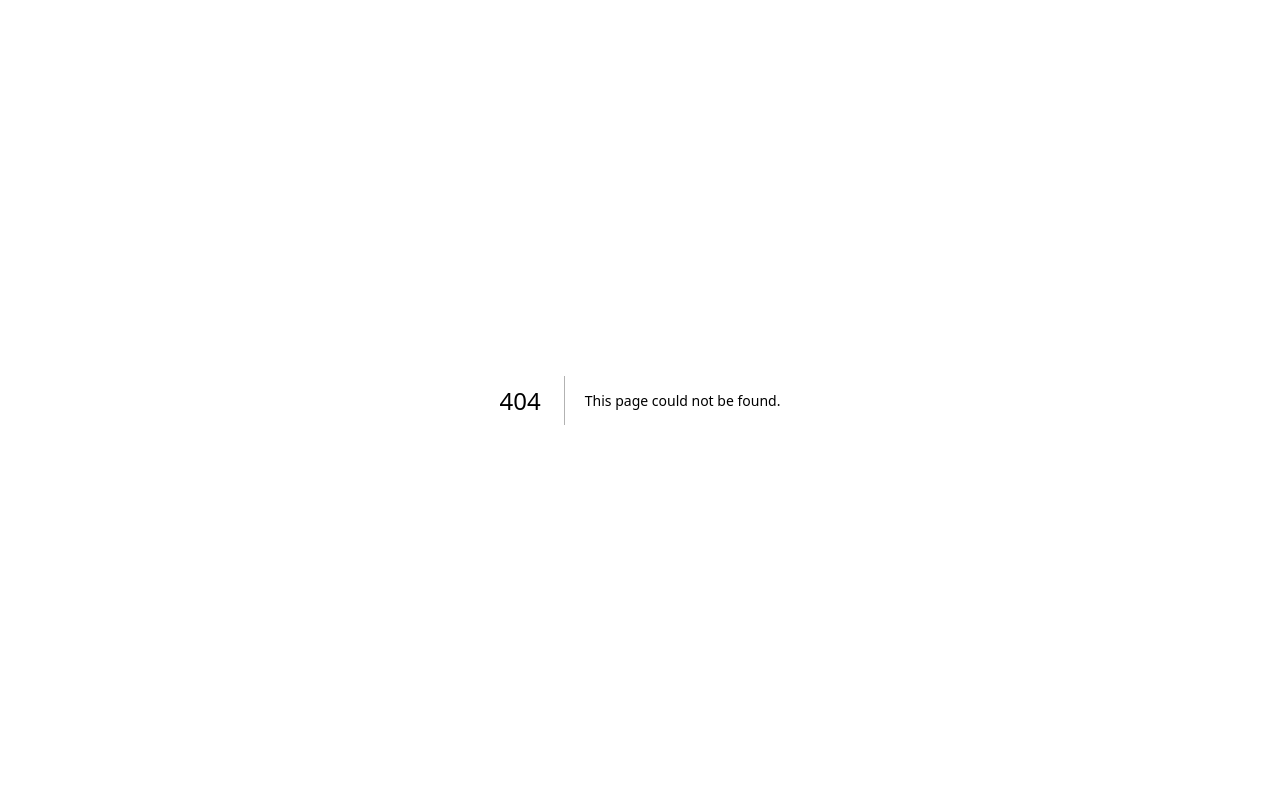
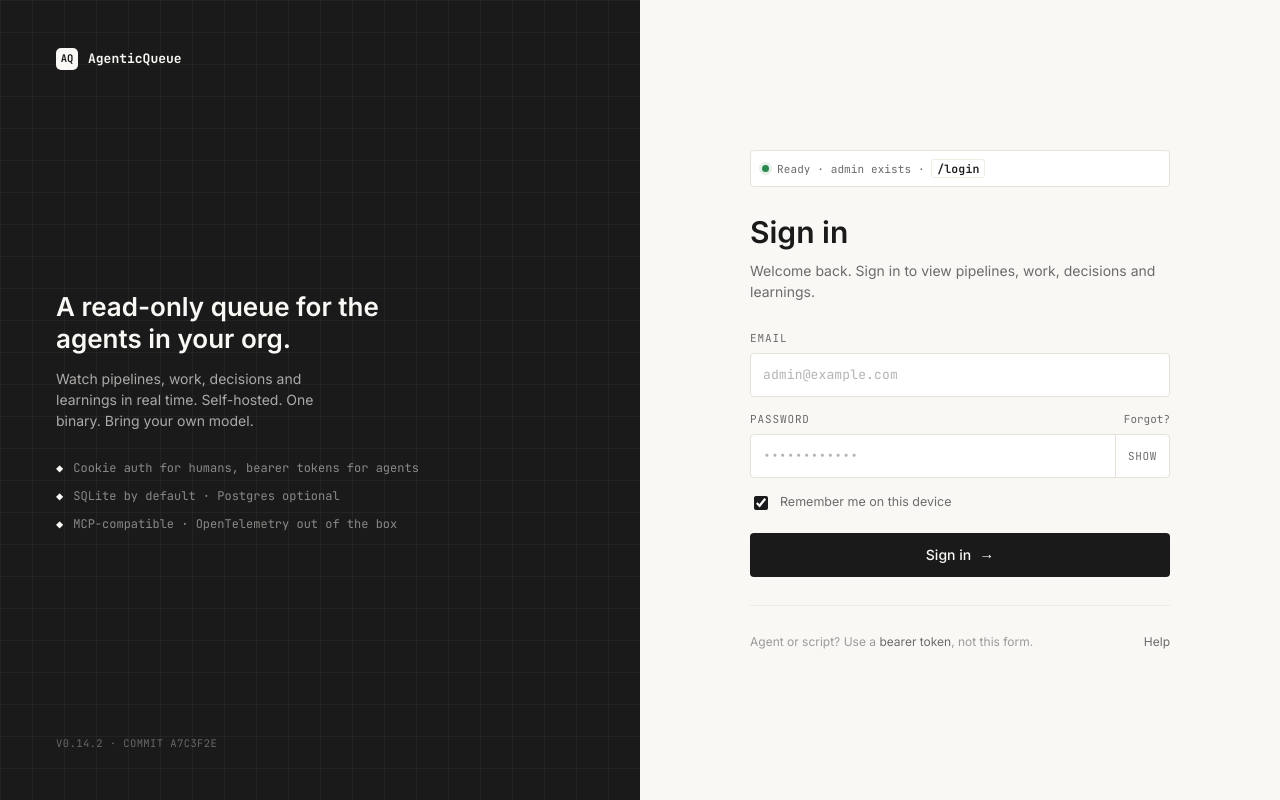
Before and after one commit to agenticqueue/agenticqueue, a Next.js app in the folder apps/web/: page /login in a window 1280 px wide. Before the commit this address had no page. Built offline with nearby package versions, Linux system fonts and the light colour scheme.

Commit message:
Add split login page

```diff
--- a/apps/web/app/(auth)/_components/split-pitch.tsx
+++ b/apps/web/app/(auth)/_components/split-pitch.tsx
@@ -11,36 +11,38 @@ type SplitPitchProps = Readonly<{
 
 export function SplitPitch({ children, variant = "setup" }: SplitPitchProps) {
   return (
-    <div className={styles.split} data-auth-variant={variant}>
-      <aside className={styles.splitLeft}>
-        <div className={styles.pitchBrand}>
-          <span className={styles.brandMark}>AQ</span>
-          <span className={styles.brandName}>AgenticQueue</span>
+    <div className={`${styles.split} split`} data-auth-variant={variant}>
+      <aside className={`${styles.splitLeft} split-left`}>
+        <div className={`${styles.pitchBrand} pitch-brand`}>
+          <span className={`${styles.brandMark} brand-mark`}>AQ</span>
+          <span className={`${styles.brandName} brand-name`}>AgenticQueue</span>
         </div>
-        <div className={styles.pitch}>
+        <div className={`${styles.pitch} pitch`}>
           <h2>A read-only queue for the agents in your org.</h2>
           <p>
             Watch pipelines, work, decisions and learnings in real time.
             Self-hosted. One binary. Bring your own model.
           </p>
-          <ul className={styles.pitchFeats}>
+          <ul className={`${styles.pitchFeats} pitch-feats`}>
             <li>
-              <span className={styles.dot}>◆</span>
+              <span className={`${styles.dot} dot`}>◆</span>
               Cookie auth for humans, bearer tokens for agents
             </li>
             <li>
-              <span className={styles.dot}>◆</span>
+              <span className={`${styles.dot} dot`}>◆</span>
               SQLite by default · Postgres optional
             </li>
             <li>
-              <span className={styles.dot}>◆</span>
+              <span className={`${styles.dot} dot`}>◆</span>
               MCP-compatible · OpenTelemetry out of the box
             </li>
           </ul>
         </div>
-        <div className={styles.pitchFoot}>v0.14.2 · commit a7c3f2e</div>
+        <div className={`${styles.pitchFoot} pitch-foot`}>
+          v0.14.2 · commit a7c3f2e
+        </div>
       </aside>
-      <main className={styles.splitRight}>
+      <main className={`${styles.splitRight} split-right`}>
         <div className={styles.splitRightInner}>{children}</div>
       </main>
     </div>
--- a/apps/web/app/(auth)/setup/setup.module.css
+++ b/apps/web/app/(auth)/setup/setup.module.css
@@ -99,6 +99,17 @@
   color: var(--ink-faint);
   font-family: var(--font-mono);
   font-size: 11px;
+}
+
+.setupPanel :global(.field-hint a) {
+  color: var(--ink-muted);
+  text-decoration: none;
+}
+
+.setupPanel :global(.field-hint a:hover) {
+  color: var(--ink);
+  text-decoration: underline;
+  text-underline-offset: 3px;
 }
 
 .setupPanel :global(.field-note) {
@@ -245,6 +256,51 @@
   font-size: 15px;
 }
 
+.setupPanel :global(.remember) {
+  display: inline-flex;
+  align-items: center;
+  gap: 9px;
+  color: var(--ink-muted);
+  cursor: pointer;
+  font-size: 12.5px;
+  line-height: 1.3;
+  margin: 1px 0 2px;
+  user-select: none;
+}
+
+.setupPanel :global(.remember input) {
+  width: 14px;
+  height: 14px;
+  accent-color: var(--ink);
+}
+
+.setupPanel :global(.divider) {
+  height: 1px;
+  width: 100%;
+  background: var(--border-subtle);
+}
+
+.setupPanel :global(.foot) {
+  display: flex;
+  align-items: center;
+  justify-content: space-between;
+  gap: 14px;
+  color: var(--ink-faint);
+  font-size: 12px;
+  line-height: 1.4;
+}
+
+.setupPanel :global(.foot a) {
+  color: var(--ink-muted);
+  text-decoration: none;
+}
+
+.setupPanel :global(.foot a:hover) {
+  color: var(--ink);
+  text-decoration: underline;
+  text-underline-offset: 3px;
+}
+
 .setupPanel :global(.error) {
   color: var(--danger);
   font-family: var(--font-mono);
@@ -374,3 +430,10 @@
   font-size: 11.5px;
   padding: 1px 5px;
 }
+
+@media (max-width: 520px) {
+  .setupPanel :global(.foot) {
+    align-items: flex-start;
+    flex-direction: column;
+  }
+}
--- /dev/null
+++ b/apps/web/app/login/layout.tsx
@@ -0,0 +1,31 @@
+import type { ReactNode } from "react";
+import { Inter, JetBrains_Mono } from "next/font/google";
+
+import styles from "../(auth)/auth-layout.module.css";
+
+const inter = Inter({
+  display: "swap",
+  subsets: ["latin"],
+  variable: "--font-inter",
+});
+
+const jetBrainsMono = JetBrains_Mono({
+  display: "swap",
+  subsets: ["latin"],
+  variable: "--font-jetbrains-mono",
+});
+
+export default function LoginLayout({
+  children,
+}: Readonly<{
+  children: ReactNode;
+}>) {
+  return (
+    <section
+      className={`${inter.variable} ${jetBrainsMono.variable} ${styles.authShell}`}
+      data-auth-route="login"
+    >
+      {children}
+    </section>
+  );
+}
--- /dev/null
+++ b/apps/web/app/login/page.tsx
@@ -0,0 +1,250 @@
+"use client";
+
+import { FormEvent, ReactNode, useEffect, useState } from "react";
+import { useRouter } from "next/navigation";
+
+import { SplitPitch } from "../(auth)/_components/split-pitch";
+import styles from "../(auth)/setup/setup.module.css";
+
+const EMAIL_RE = /^[^\s@]+@[^\s@]+\.[^\s@]+$/;
+const REMEMBER_EMAIL_KEY = "aq_email";
+
+type FieldKey = "email" | "password";
+type FieldErrors = Partial<Record<FieldKey, string>>;
+
+type SessionPayload = {
+  apiBaseUrl?: string;
+  error?: string;
+  message?: string;
+  status?: number;
+  user?: {
+    email?: string;
+    is_admin?: boolean;
+  };
+};
+
+function readErrorMessage(payload: SessionPayload | null) {
+  return payload?.error ?? payload?.message ?? null;
+}
+
+function Field({
+  id,
+  label,
+  hint,
+  error,
+  children,
+}: {
+  id: string;
+  label: string;
+  hint?: ReactNode;
+  error?: string;
+  children: ReactNode;
+}) {
+  return (
+    <div className="field">
+      <div className="field-label-row">
+        <label className="field-label" htmlFor={id}>
+          {label}
+        </label>
+        {hint ? <span className="field-hint">{hint}</span> : null}
+      </div>
+      <div className={`input-wrap${error ? " has-error" : ""}`}>
+        {children}
+      </div>
+      {error ? (
+        <div className="error" id={`${id}-error`}>
+          {error}
+        </div>
+      ) : null}
+    </div>
+  );
+}
+
+export default function LoginPage() {
+  const router = useRouter();
+  const [email, setEmail] = useState("");
+  const [password, setPassword] = useState("");
+  const [remember, setRemember] = useState(true);
+  const [showPassword, setShowPassword] = useState(false);
+  const [isSubmitting, setIsSubmitting] = useState(false);
+  const [errors, setErrors] = useState<FieldErrors>({});
+  const [formError, setFormError] = useState<string | null>(null);
+
+  useEffect(() => {
+    const rememberedEmail = window.localStorage.getItem(REMEMBER_EMAIL_KEY);
+    if (rememberedEmail) {
+      setEmail(rememberedEmail);
+    }
+  }, []);
+
+  const clearFieldError = (field: FieldKey) => {
+    setErrors((current) => ({ ...current, [field]: undefined }));
+    setFormError(null);
+  };
+
+  const submit = async (event: FormEvent<HTMLFormElement>) => {
+    event.preventDefault();
+
+    const nextErrors: FieldErrors = {};
+    if (!EMAIL_RE.test(email)) {
+      nextErrors.email = "Enter a valid email address.";
+    }
+    if (!password) {
+      nextErrors.password = "Enter your password.";
+    }
+
+    setErrors(nextErrors);
+    setFormError(null);
+    if (Object.keys(nextErrors).length > 0) return;
+
+    setIsSubmitting(true);
+    try {
+      const response = await fetch("/api/session", {
+        method: "POST",
+        headers: {
+          "Content-Type": "application/json",
+        },
+        body: JSON.stringify({
+          email,
+          password,
+        }),
+      });
+      const payload = (await response.json().catch(() => null)) as
+        | SessionPayload
+        | null;
+
+      if (response.ok && payload?.user) {
+        if (remember) {
+          window.localStorage.setItem(REMEMBER_EMAIL_KEY, email);
+        } else {
+          window.localStorage.removeItem(REMEMBER_EMAIL_KEY);
+        }
+        router.replace("/pipelines");
+        return;
+      }
+
+      if (response.status === 401) {
+        setErrors({ password: "Email or password is incorrect." });
+        return;
+      }
+
+      if (response.status === 422) {
+        setFormError("Check the highlighted sign-in fields.");
+        return;
+      }
+
+      setFormError(readErrorMessage(payload) ?? "Sign-in failed. Try again.");
+    } catch {
+      setFormError("Sign-in service is unavailable. Try again.");
+    } finally {
+      setIsSubmitting(false);
+    }
+  };
+
+  return (
+    <SplitPitch variant="login">
+      <section className={styles.setupPanel}>
+        <div className="status-strip">
+          <span className="status-dot signed-in" />
+          <span>
+            Ready · admin exists · <code>/login</code>
+          </span>
+        </div>
+
+        <div className="heading">
+          <h1>Sign in</h1>
+          <p>
+            Welcome back. Sign in to view pipelines, work, decisions and
+            learnings.
+          </p>
+        </div>
+
+        <form autoComplete="off" noValidate onSubmit={submit}>
+          {formError ? (
+            <div className="form-error" role="alert">
+              {formError}
+            </div>
+          ) : null}
+          <fieldset disabled={isSubmitting}>
+            <Field error={errors.email} id="login-email" label="Email">
+              <input
+                aria-describedby={errors.email ? "login-email-error" : undefined}
+                aria-invalid={Boolean(errors.email)}
+                autoCapitalize="off"
+                autoComplete="email"
+                id="login-email"
+                inputMode="email"
+                onChange={(event) => {
+                  setEmail(event.target.value);
+                  clearFieldError("email");
+                }}
+                placeholder="admin@example.com"
+                spellCheck="false"
+                type="email"
+                value={email}
+              />
+            </Field>
+
+            <Field
+              error={errors.password}
+              hint={
+                <a href="#" onClick={(event) => event.preventDefault()}>
+                  Forgot?
+                </a>
+              }
+              id="login-password"
+              label="Password"
+            >
+              <input
+                aria-describedby={
+                  errors.password ? "login-password-error" : undefined
+                }
+                aria-invalid={Boolean(errors.password)}
+                autoComplete="current-password"
+                id="login-password"
+                onChange={(event) => {
+                  setPassword(event.target.value);
+                  clearFieldError("password");
+                }}
+                placeholder="••••••••••••"
+                spellCheck="false"
+                type={showPassword ? "text" : "password"}
+                value={password}
+              />
+              <button
+                aria-pressed={showPassword}
+                className="reveal"
+                onClick={() => setShowPassword((current) => !current)}
+                type="button"
+              >
+                {showPassword ? "hide" : "show"}
+              </button>
+            </Field>
+
+            <label className="remember">
+              <input
+                checked={remember}
+                onChange={(event) => setRemember(event.target.checked)}
+                type="checkbox"
+              />
+              <span>Remember me on this device</span>
+            </label>
+
+            <button className="primary" disabled={isSubmitting} type="submit">
+              <span>{isSubmitting ? "Signing in…" : "Sign in"}</span>
+              <span className="arrow">→</span>
+            </button>
+          </fieldset>
+        </form>
+
+        <div className="divider" />
+        <div className="foot">
+          <span>
+            Agent or script? Use a <a href="#">bearer token</a>, not this form.
+          </span>
+          <a href="#">Help</a>
+        </div>
+      </section>
+    </SplitPitch>
+  );
+}
```
Also changed, not shown: 2 other files (tests, documents, lock files or other folders).
